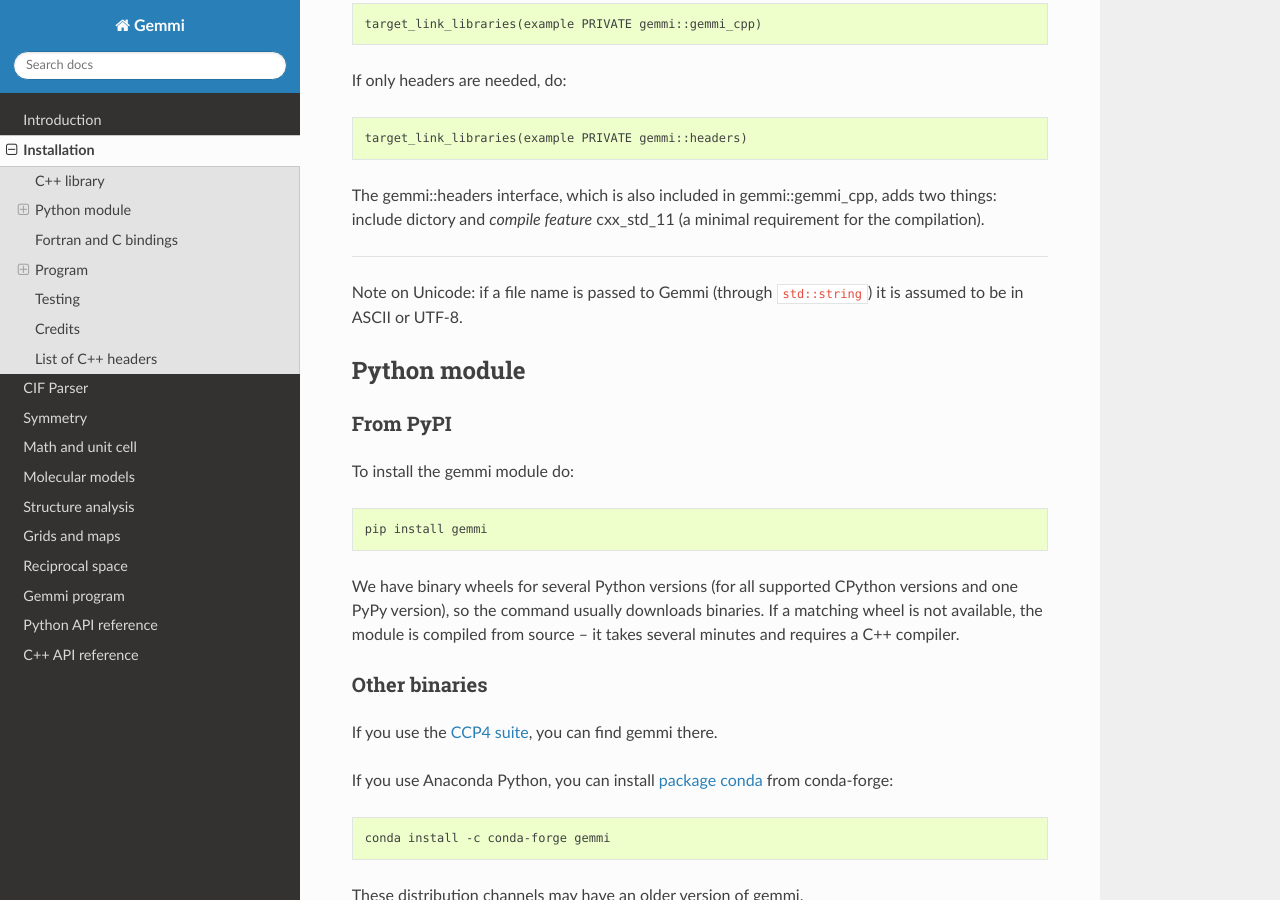
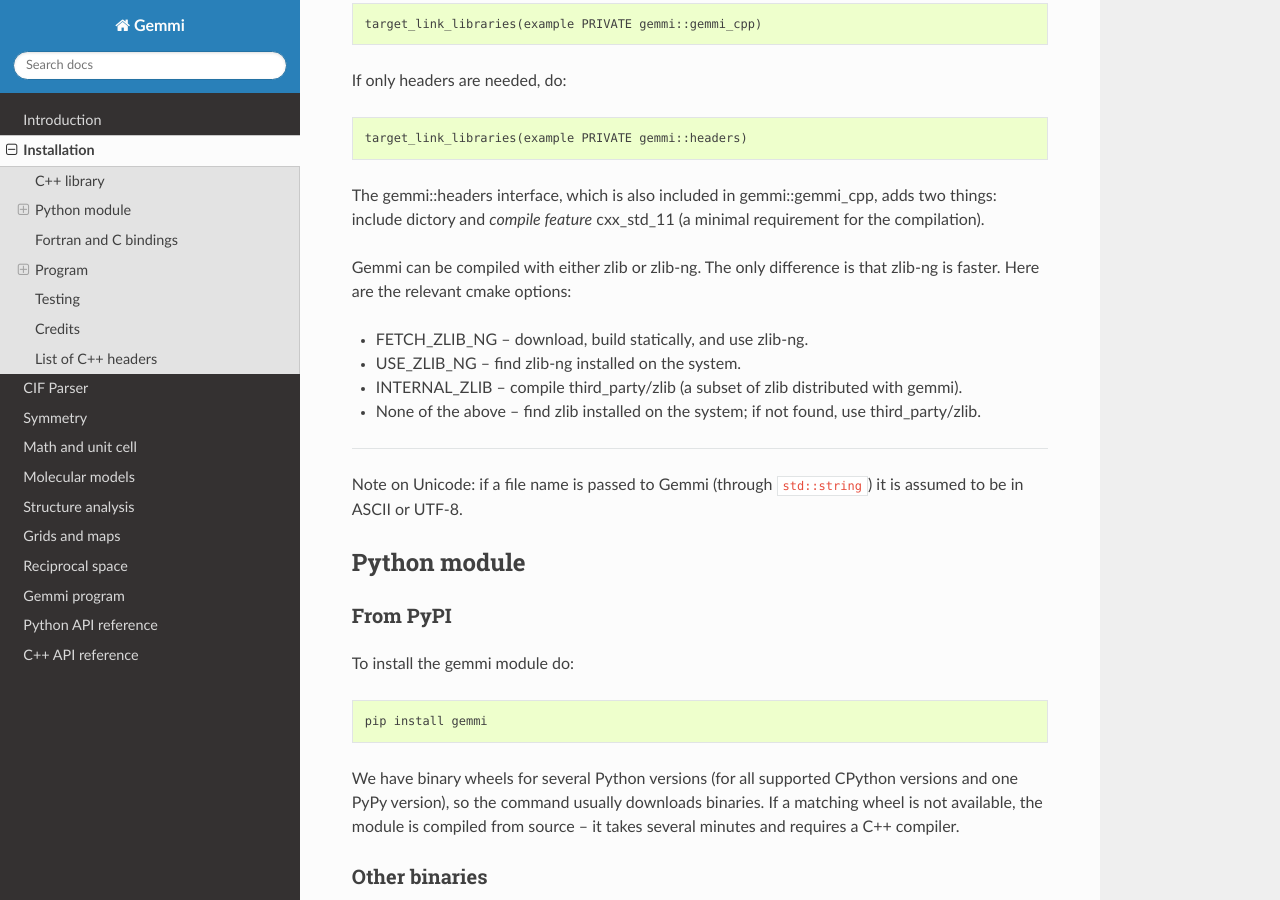
Before and after one commit to project-gemmi/gemmi, a Sphinx documentation site: the page built from docs/install.rst, in a window 1280 px wide and 900 px high, scrolled down 1055 px. Built offline with Sphinx 7.4.7 and the Read the Docs theme 2.0.0, drawn with Linux system fonts in a browser that asks for light colours; some of the changed text lies outside the part shown.

Commit message:
cmake: add option INTERNAL_ZLIB

```diff
--- a/docs/install.rst
+++ b/docs/install.rst
@@ -54,6 +54,17 @@
 The gemmi::headers interface, which is also included in gemmi::gemmi_cpp,
 adds two things: include dictory and *compile feature* cxx_std_11 (a minimal
 requirement for the compilation).
+
+Gemmi can be compiled with either zlib or zlib-ng.
+The only difference is that zlib-ng is faster.
+Here are the relevant cmake options:
+
+* FETCH_ZLIB_NG -- download, build statically, and use zlib-ng.
+* USE_ZLIB_NG -- find zlib-ng installed on the system.
+* INTERNAL_ZLIB -- compile third_party/zlib (a subset of zlib distributed
+  with gemmi).
+* None of the above -- find zlib installed on the system;
+  if not found, use third_party/zlib.
 
 ----
 
```
Also changed, not shown: other parts of docs/install.rst (+1 -1 lines), CMakeLists.txt (+5 -2 lines).
